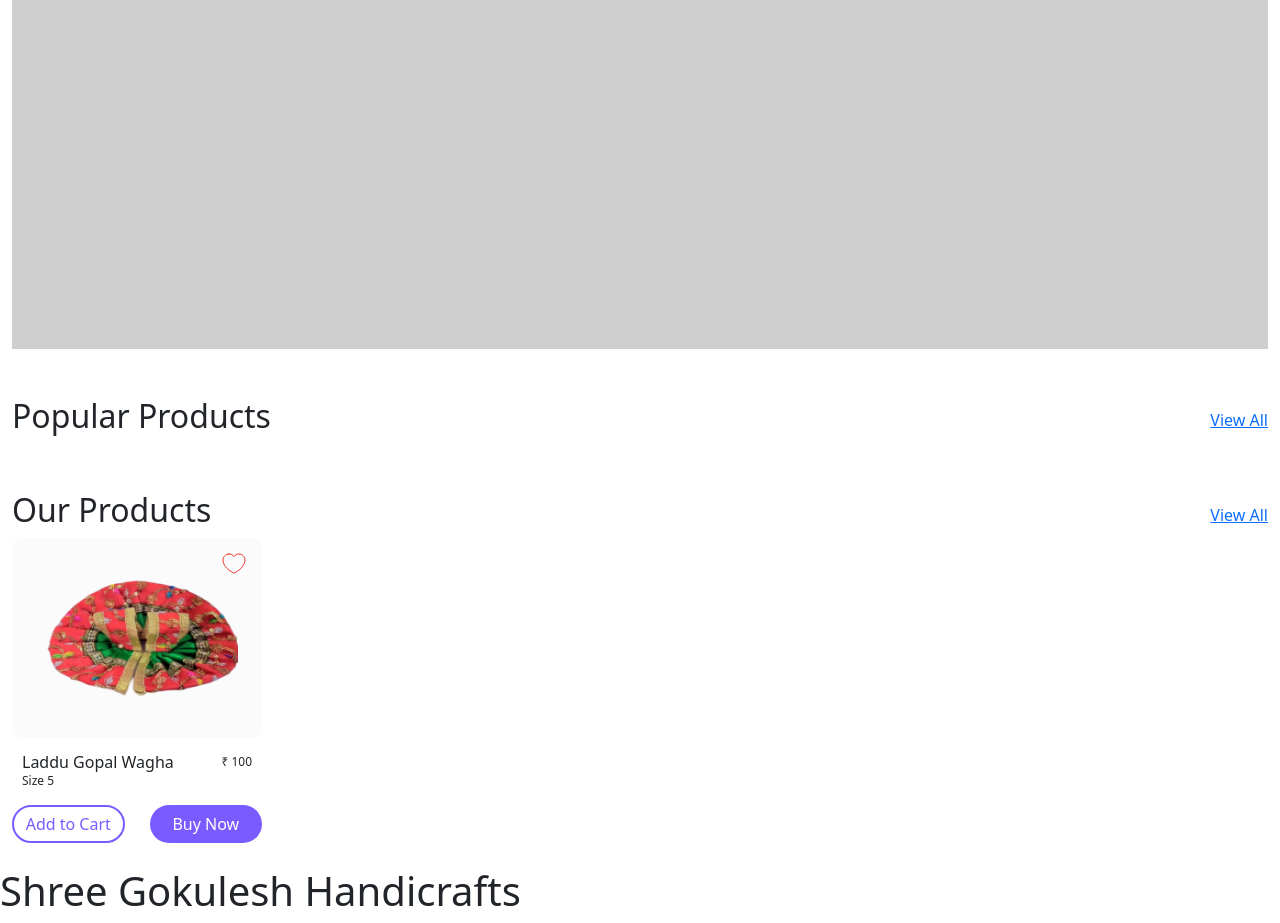
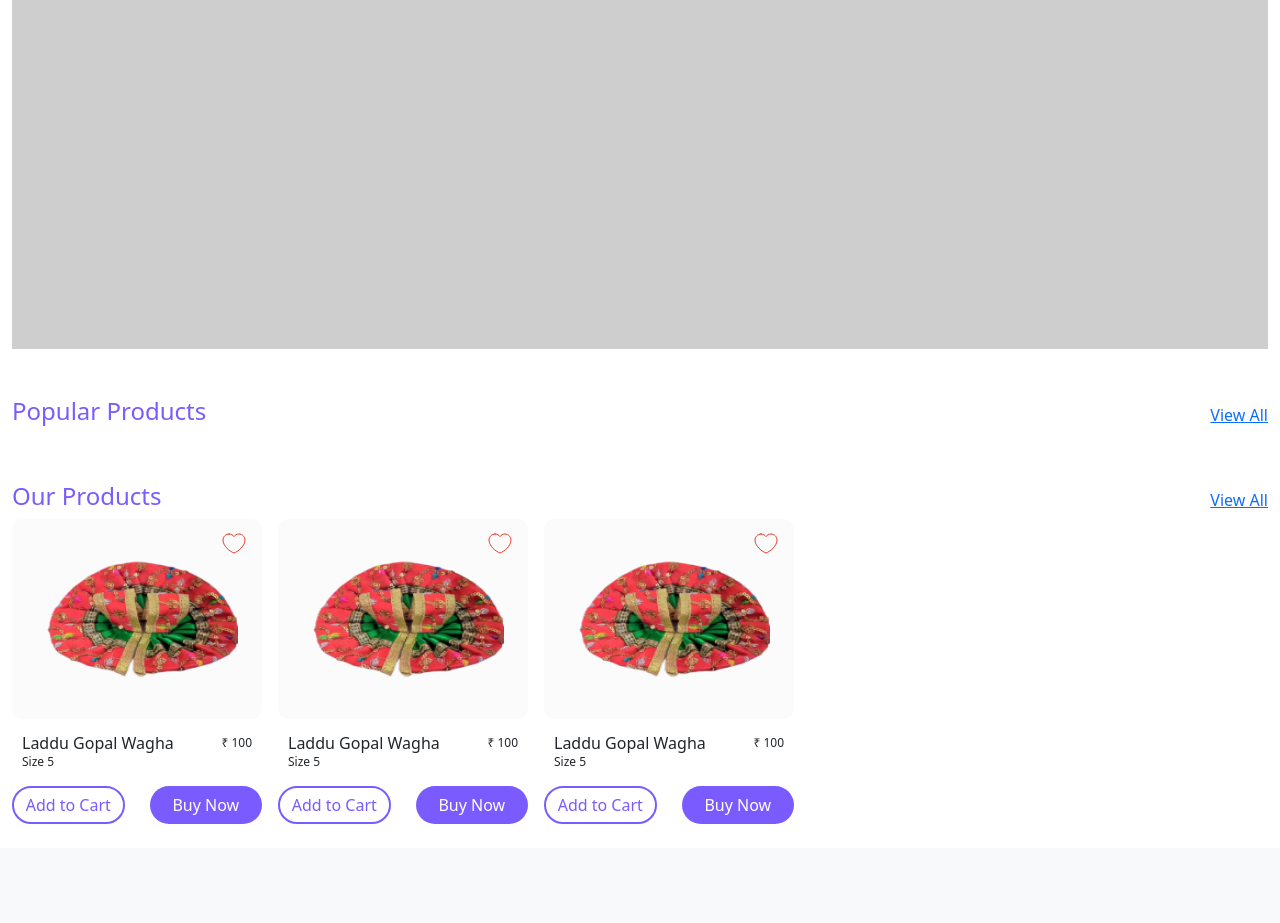
Before and after one commit to darshanbajania/shree-gokulesh-handicrafts, a Django app: page / in a window 1280 px wide. Shown: the part 57-980 px from the top of the page. After the commit the page ends 881 px from the top, so only its background shows below. Run offline with Django 3.2, Linux system fonts and the light colour scheme.

Commit message:
feat: superuser and multi product cards

```diff
--- a/myWebApp/wagha/templates/wagha/index.html
+++ b/myWebApp/wagha/templates/wagha/index.html
@@ -6,6 +6,80 @@
     <meta http-equiv="X-UA-Compatible" content="IE=edge" />
     <meta name="viewport" content="width=device-width, initial-scale=1.0" />
     <title>Document</title>
+    <style>
+      .product-card{
+        margin-right:1em
+      }
+      .product-card-image-container{
+        background-color: #FBFBFB;
+        border-radius: 10px;
+        position:relative;
+      }
+      .product-card-image{
+        width: 250px;
+        height: 200px;
+        padding: 1.5em;
+      }
+      .product-card-favourite-icon{
+        position:absolute;
+        right:10px;
+        top:10px;
+        border:none;
+        background-color:transparent;
+      }
+      .product-card-description-container{
+        padding:15px 10px;
+      }
+      .product-card-heading-container{
+        display: flex;
+        justify-content: space-between;
+        margin:0px;
+      }
+      .product-card-title{
+        font-size: 16px;
+        margin:0;
+      }
+      .product-card-price{
+        font-size: 12px;
+        margin:0;
+      }
+      .product-card-size{
+        font-size: 12px;
+        margin:0px;
+      }
+      .product-card-button-container{
+        display:flex;
+        justify-content: space-between;
+        margin:0;
+      }
+      .product-card-add-to-card-button{
+        border: 2px solid #7A5BFF;
+        background-color:white;
+        border-radius:20px;
+        padding:5px 10px;
+        color: #7A5BFF;
+        width:45%;
+      }
+      .product-card-add-to-card-button:hover{
+        border: 2px solid #6745ff;
+        color: #6745ff;
+      }
+      .product-card-buy-now-button{
+        background-color:#7A5BFF;
+        border-radius:20px;
+        padding:5px 15px;
+        border: none;
+        color: white;
+        width:45%;
+      }
+      .product-card-buy-now-button:hover{
+        background-color:#6745ff;
+      }
+      .home-page-title{
+        color: #7A5BFF;
+        font-size:1.5em
+      }
+    </style>
     <link
       href="https://cdn.jsdelivr.net/npm/bootstrap@5.3.0-alpha1/dist/css/bootstrap.min.css"
       rel="stylesheet"
@@ -80,7 +154,7 @@
       <div class="container-fluid mt-5">
         <div class="row justify-content-between align-items-center">
           <div class="col-2 col-sm-5">
-            <h2>Popular Products</h2>
+            <h2 class="home-page-title">Popular Products</h2>
           </div>
           <div class="col-2 d-flex" style="justify-content: flex-end">
             <a href="">View All</a>
@@ -92,42 +166,87 @@
       <div class="container-fluid mt-5">
         <div class="row justify-content-between align-items-center">
           <div class="col-2 col-sm-5">
-            <h2>Our Products</h2>
+            <h2 class="home-page-title">Our Products</h2>
           </div>
           <div class="col-2 d-flex" style="justify-content: flex-end">
             <a href="">View All</a>
           </div>
         </div>
-        <div class="d-flex">
-          <div class="mb-4">
-            <div style="background-color: #FBFBFB; border-radius: 10px; position:relative">
-              <img style="width: 250px; height: 200px; padding: 1.5em;" src="{% static 'wagha/sample_wagha.png' %}" />
-             <button style="position:absolute; right:10px; top:10px; border:none; background-color:transparent;">
+        <div class="d-flex ">
+          <div class="mb-4 product-card">
+            <div class="product-card-image-container" >
+              <img class="product-card-image" src="{% static 'wagha/sample_wagha.png' %}" />
+             <button class="product-card-favourite-icon">
                <svg  width="24" height="24" viewBox="0 0 24 24" fill="none" xmlns="http://www.w3.org/2000/svg">
                 <path d="M7.05 3C3.70875 3 1 5.72607 1 9.08868C1 15.1774 8.15 20.7125 12 22C15.85 20.7125 23 15.1774 23 9.08868C23 5.72607 20.2913 3 16.95 3C14.904 3 13.0945 4.02235 12 5.58714C11.4421 4.78742 10.701 4.13476 9.83934 3.68442C8.9777 3.23407 8.02091 2.99931 7.05 3Z" stroke="#EE3628" stroke-linecap="round" stroke-linejoin="round"/>
                 </svg>
               </button>
             </div>
-            <div style="padding:15px 10px; ">
-              <div style="display: flex; justify-content: space-between; margin:0px; ">
-                <h3 style="font-size: 16px; margin:0;">Laddu Gopal Wagha</h3>
-                <p style="font-size: 12px; margin:0;">₹ 100</p>
+            <div class="product-card-description-container">
+              <div class="product-card-heading-container">
+                <h3 class="product-card-title">Laddu Gopal Wagha</h3>
+                <p class="product-card-price">₹ 100</p>
               </div>
-              <div style="    ">
-
-                <p style="font-size: 12px; margin:0px;">Size 5</p>
-
+              <div style="">
+                <p class="product-card-size">Size 5</p>
               </div>
             </div>
-            <div style="display:flex; justify-content: space-between; margin:0;">
-              <button style=" border: 2px solid #7A5BFF; background-color:white; border-radius:20px; padding:5px 10px; color: #7A5BFF; width:45%;">Add to Cart</button>
-              <button style="background-color:#7A5BFF;  border-radius:20px; padding:5px 15px; border: none; color: white; width:45%;">Buy Now</button>
+            <div class="product-card-button-container">
+              <button class="product-card-add-to-card-button">Add to Cart</button>
+              <button class="product-card-buy-now-button">Buy Now</button>
             </div>
           </div>
+          <div class="mb-4 product-card">
+            <div class="product-card-image-container" >
+              <img class="product-card-image" src="{% static 'wagha/sample_wagha.png' %}" />
+             <button class="product-card-favourite-icon">
+               <svg  width="24" height="24" viewBox="0 0 24 24" fill="none" xmlns="http://www.w3.org/2000/svg">
+                <path d="M7.05 3C3.70875 3 1 5.72607 1 9.08868C1 15.1774 8.15 20.7125 12 22C15.85 20.7125 23 15.1774 23 9.08868C23 5.72607 20.2913 3 16.95 3C14.904 3 13.0945 4.02235 12 5.58714C11.4421 4.78742 10.701 4.13476 9.83934 3.68442C8.9777 3.23407 8.02091 2.99931 7.05 3Z" stroke="#EE3628" stroke-linecap="round" stroke-linejoin="round"/>
+                </svg>
+              </button>
+            </div>
+            <div class="product-card-description-container">
+              <div class="product-card-heading-container">
+                <h3 class="product-card-title">Laddu Gopal Wagha</h3>
+                <p class="product-card-price">₹ 100</p>
+              </div>
+              <div style="">
+                <p class="product-card-size">Size 5</p>
+              </div>
+            </div>
+            <div class="product-card-button-container">
+              <button class="product-card-add-to-card-button">Add to Cart</button>
+              <button class="product-card-buy-now-button">Buy Now</button>
+            </div>
+          </div>
+          <div class="mb-4 product-card">
+            <div class="product-card-image-container" >
+              <img class="product-card-image" src="{% static 'wagha/sample_wagha.png' %}" />
+             <button class="product-card-favourite-icon">
+               <svg  width="24" height="24" viewBox="0 0 24 24" fill="none" xmlns="http://www.w3.org/2000/svg">
+                <path d="M7.05 3C3.70875 3 1 5.72607 1 9.08868C1 15.1774 8.15 20.7125 12 22C15.85 20.7125 23 15.1774 23 9.08868C23 5.72607 20.2913 3 16.95 3C14.904 3 13.0945 4.02235 12 5.58714C11.4421 4.78742 10.701 4.13476 9.83934 3.68442C8.9777 3.23407 8.02091 2.99931 7.05 3Z" stroke="#EE3628" stroke-linecap="round" stroke-linejoin="round"/>
+                </svg>
+              </button>
+            </div>
+            <div class="product-card-description-container">
+              <div class="product-card-heading-container">
+                <h3 class="product-card-title">Laddu Gopal Wagha</h3>
+                <p class="product-card-price">₹ 100</p>
+              </div>
+              <div style="">
+                <p class="product-card-size">Size 5</p>
+              </div>
+            </div>
+            <div class="product-card-button-container">
+              <button class="product-card-add-to-card-button">Add to Cart</button>
+              <button class="product-card-buy-now-button">Buy Now</button>
+            </div>
+          </div>
+
         </div>
       </div>
     </section>
-    <h1>Shree Gokulesh Handicrafts</h1>
+
     <script
       src="https://cdn.jsdelivr.net/npm/@popperjs/core@2.11.6/dist/umd/popper.min.js"
       integrity="sha384-oBqDVmMz9ATKxIep9tiCxS/Z9fNfEXiDAYTujMAeBAsjFuCZSmKbSSUnQlmh/jp3"
```
Also changed, not shown: myWebApp/db.sqlite3.
